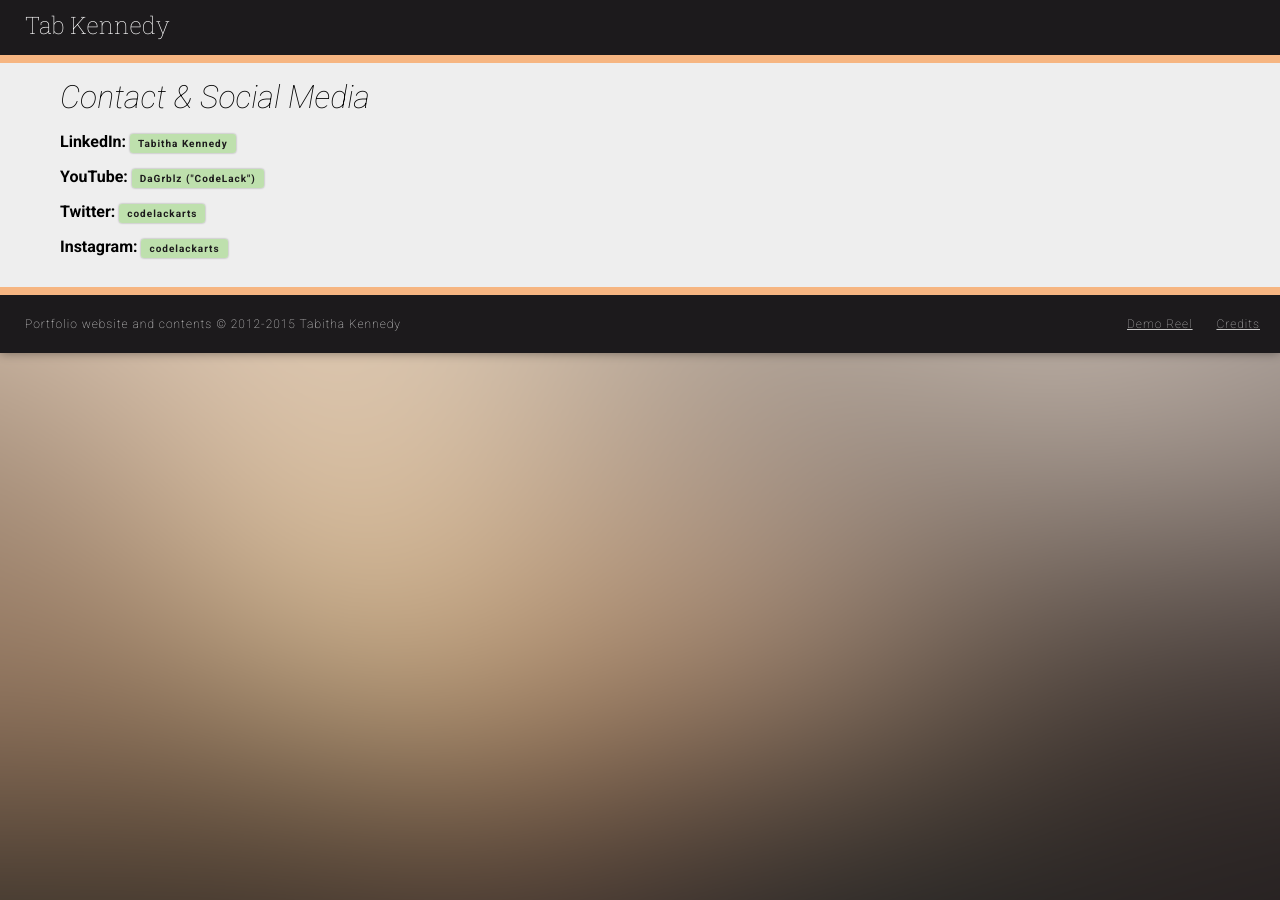
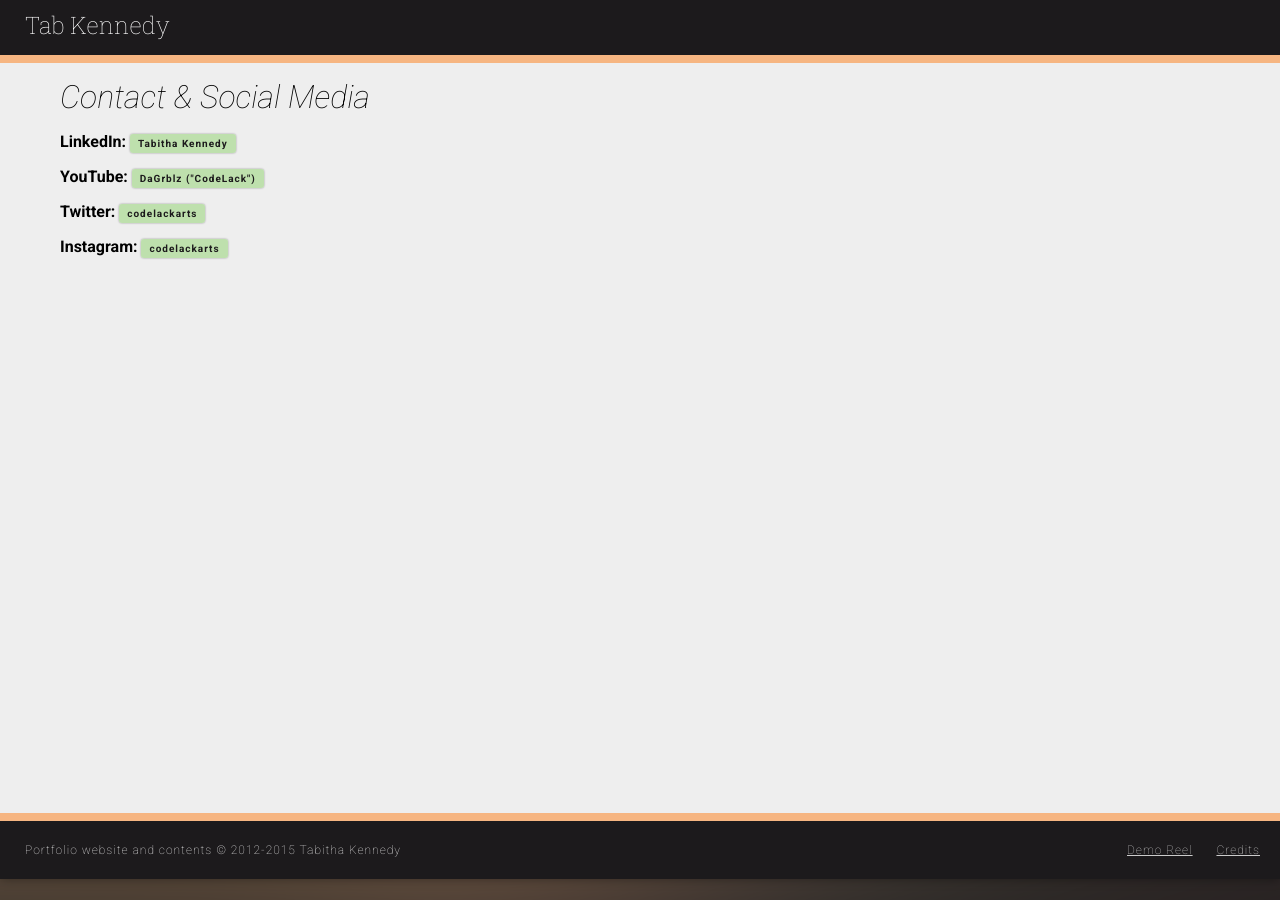
Before and after one commit to codelack/codelack.github.io, a Jekyll site: the page contact.html, which Jekyll copies as it is, in a window 1280 px wide. Built offline with Jekyll 4.4.1, drawn with Linux system fonts in a browser that asks for light colours.

Commit message:
Makes content section fit the whole page

```diff
--- a/css/content.css
+++ b/css/content.css
@@ -80,6 +80,10 @@ h2 {
   height: 460px;
 }
 
+#container section {
+  min-height: 80vh;
+} /*Fixes blank space at bottom for short content pages*/
+
 
 /*    Responsive Thumbnails   */
 @media screen and (max-width:1300px){
```
